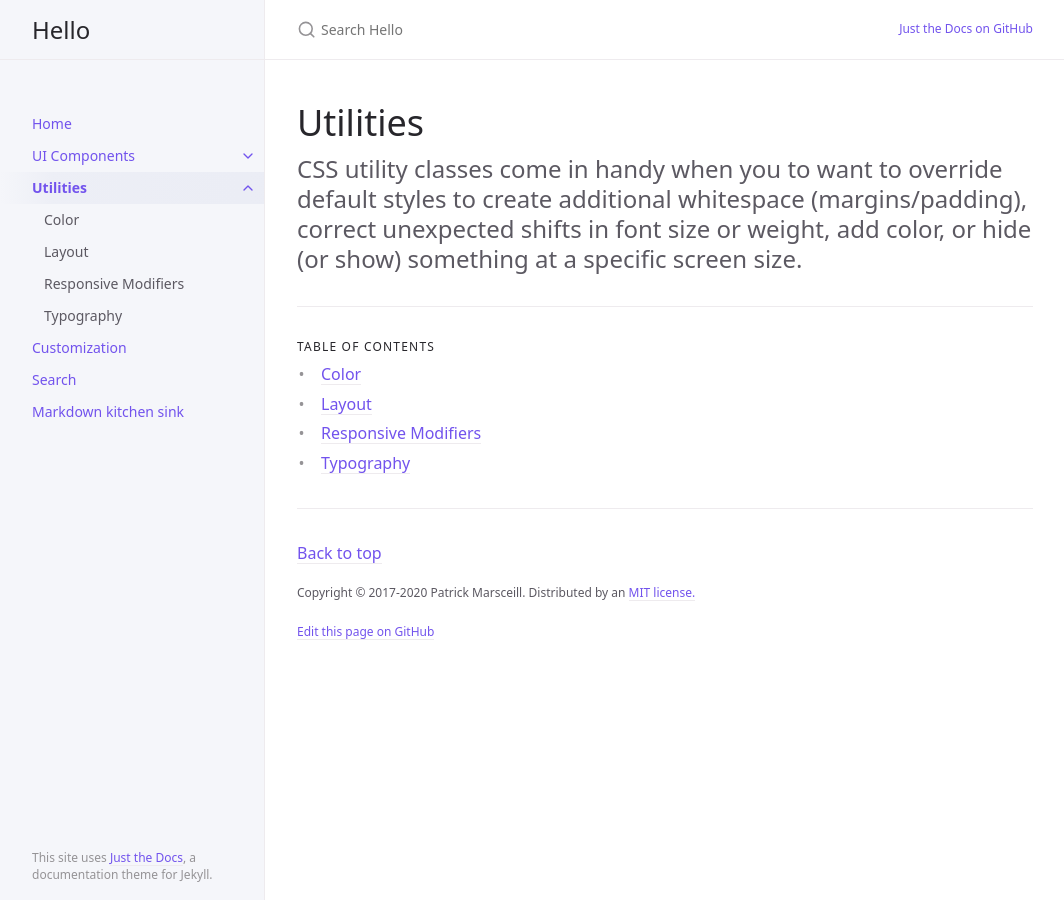
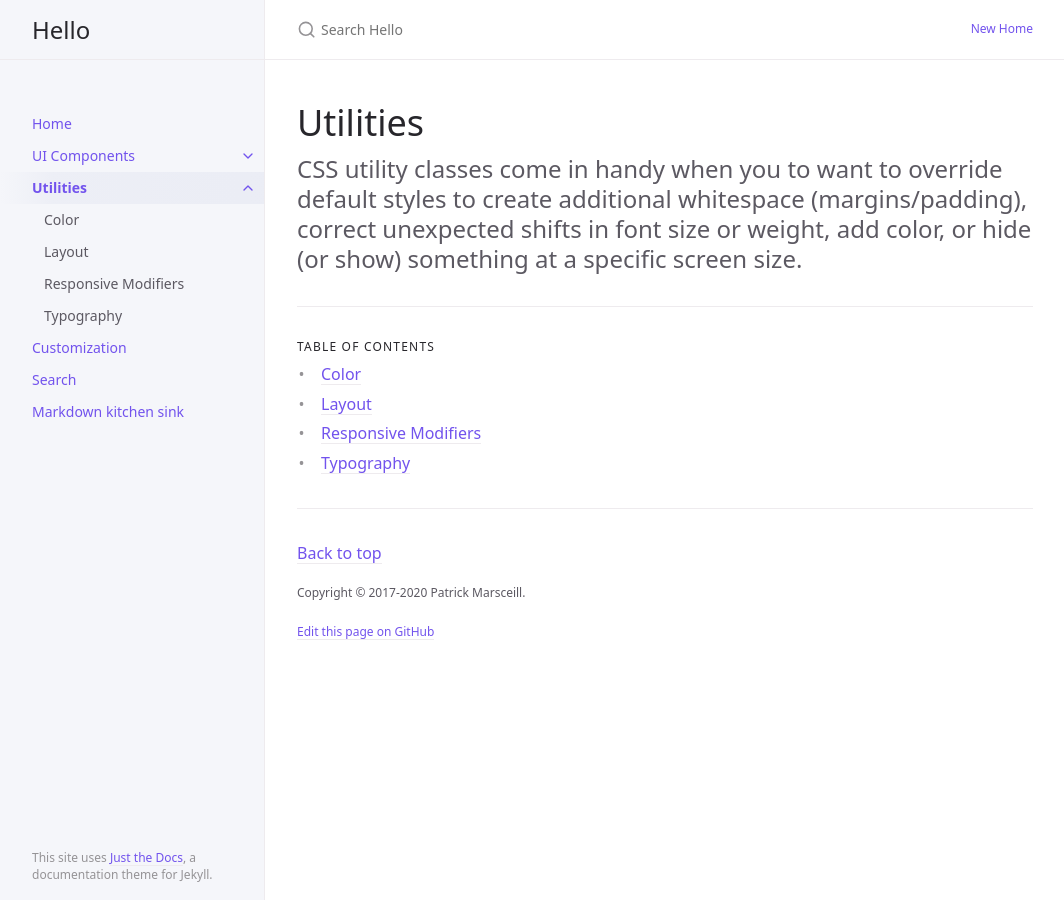
Before and after one commit to gomjelly/gomjelly.github.io, a Jekyll site: the page built from docs/utilities/utilities.md, in a window 1280 px wide. Shown: the whole page, without its empty margins (107-1171 px from the left). Built offline with Jekyll 4.4.1, drawn with Linux system fonts in a browser that asks for light colours.

Commit message:
Update _config.yml

```diff
--- a/_config.yml
+++ b/_config.yml
@@ -64,11 +64,11 @@ heading_anchors: true
 
 # Aux links for the upper right navigation
 aux_links:
-  "Just the Docs on GitHub":
-    - "//github.com/pmarsceill/just-the-docs"
+  "New Home":
+    - "https://gomjelly.github.io"
 
 # Makes Aux links open in a new tab. Default is false
-aux_links_new_tab: false
+aux_links_new_tab: true
 
 # Sort order for navigation links
 # nav_sort: case_insensitive # default, equivalent to nil
@@ -81,7 +81,7 @@ nav_sort: case_sensitive # Capital letters sorted before lowercase
 back_to_top: true
 back_to_top_text: "Back to top"
 
-footer_content: "Copyright &copy; 2017-2020 Patrick Marsceill. Distributed by an <a href=\"https://github.com/pmarsceill/just-the-docs/tree/master/LICENSE.txt\">MIT license.</a>"
+footer_content: "Copyright &copy; 2017-2020 Patrick Marsceill."
 
 # Footer last edited timestamp
 last_edit_timestamp: true # show or hide edit time - page must have `last_modified_date` defined in the frontmatter
@@ -92,7 +92,7 @@ last_edit_time_format: "%b %e %Y at %I:%M %p" # uses ruby's time format: https:/
 # Footer "Edit this page on GitHub" link text
 gh_edit_link: true # show or hide edit this page link
 gh_edit_link_text: "Edit this page on GitHub"
-gh_edit_repository: "https://github.com/pmarsceill/just-the-docs" # the github URL for your repo
+gh_edit_repository: "https://github.com/gomjelly/gomjelly.github.io" # the github URL for your repo
 gh_edit_branch: "master" # the branch that your docs is served from
 # gh_edit_source: docs # the source that your files originate from
 gh_edit_view_mode: "tree" # "tree" or "edit" if you want the user to jump into the editor immediately
```
